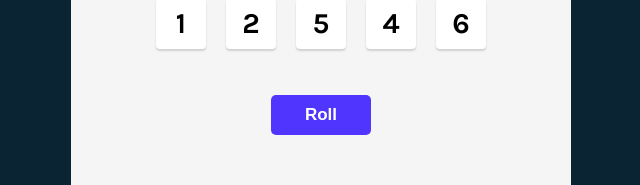
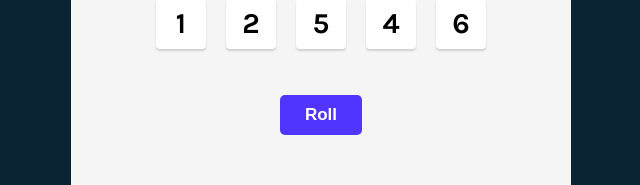
Before and after one commit to Rarnak/tenzies-game, a React (Vite) app: page / in a window 1280 px wide. Shown: the part 444-629 px from the top of the page, without its empty margins (319-959 px from the left). Built offline with nearby package versions, Linux system fonts and the light colour scheme.

Commit message:
feat: complete the game win logic

```diff
--- a/package.json
+++ b/package.json
@@ -12,6 +12,7 @@
   "dependencies": {
     "nanoid": "^6.0.1",
     "react": "^19.2.8",
+    "react-confetti": "^6.4.0",
     "react-dom": "^19.2.8"
   },
   "devDependencies": {
--- a/src/App.jsx
+++ b/src/App.jsx
@@ -6,6 +6,13 @@ import { nanoid } from "nanoid"
 export default function App() {
 
   const [dice, setDice] = useState(generateAllNewDice())
+
+  const gameWon = dice.every(die => die.isHeld === true && die.value === dice[0].value)
+
+
+  // u dont have use effect everytime, especially if u can control it with react, use effect only for things beyond the control of react
+
+
 
   function generateAllNewDice() {
     // const randomNumbers = Array.from(Array(10), () => Math.floor((Math.random() * 6) + 1))
@@ -53,7 +60,8 @@ export default function App() {
       <button
         className="roll-button"
         onClick={rollDice}
-      >Roll</button>
+      >{gameWon ? "New Game" : "Roll"}
+      </button>
     </main>
   )
 }
--- a/src/index.css
+++ b/src/index.css
@@ -80,8 +80,9 @@ button.roll-button {
   background-color: #5035FF;
   color: #FFFFFF;
   font-weight: bold;
-  padding: 10px 30px;
-  width: 100px;
+  padding: 10px 25px;
+  white-space: nowrap;
+  width: auto;
   font-size: 17px;
   border: none;
   border-radius: 5px;
```
Also changed, not shown: 1 other file (tests, documents, lock files or other folders).
